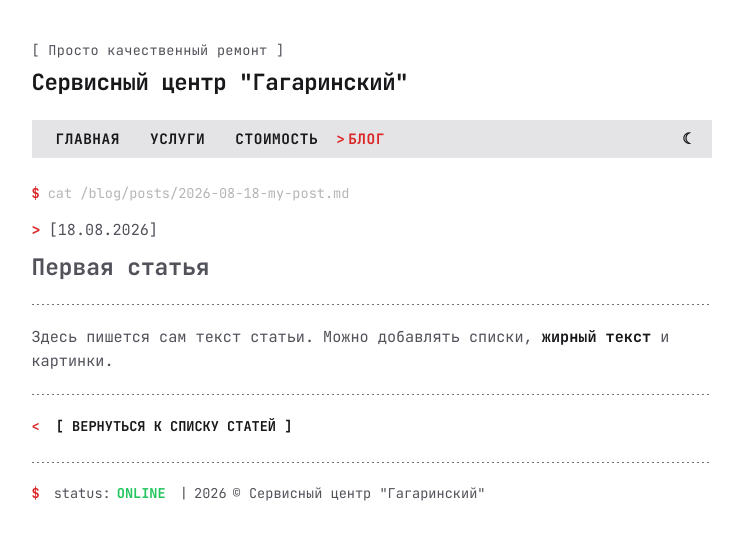
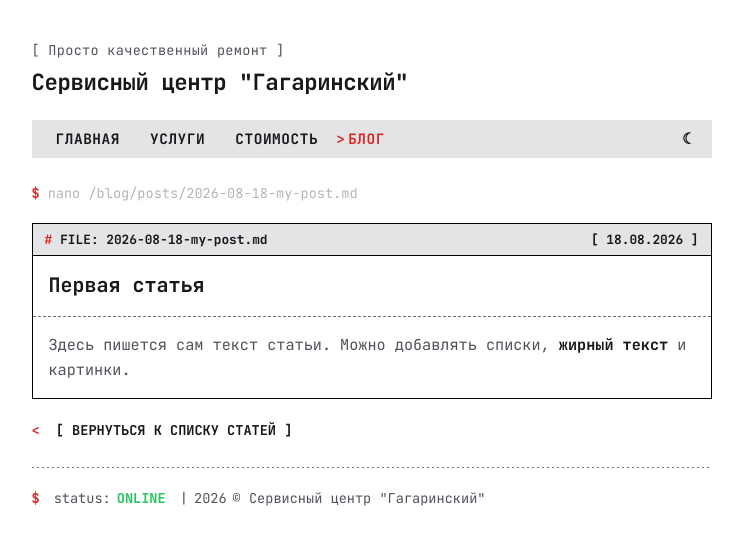
Before and after one commit to polinom11/polinom11.github.io, a Jekyll site: the page built from _posts/2026-08-18-my-post.md, in a window 1280 px wide. Shown: the top 545 px of the page, without its empty margins (261-1004 px from the left). Built offline with Jekyll 4.4.1, drawn with Linux system fonts in a browser that asks for light colours.

Commit message:
Update post.html

```diff
--- a/_layouts/post.html
+++ b/_layouts/post.html
@@ -60,34 +60,35 @@ layout: null
     </div>
 
     <main class="post-section">
-        <article>
         <p class="term-command">
-                <span class="prompt">$</span>cat /blog/posts/{{ page.path | split: '/' | last }}
+            <span class="prompt">$</span>nano /blog/posts/{{ page.path | split: '/' | last }}
         </p>
 
-            <header class="post-header">
-                <div class="post-meta" style="margin-bottom: 8px;">
-                    <span class="prompt">></span>[{{ page.date | date: "%d.%m.%Y" }}]
-                    {% if page.author %} | <span class="prompt">></span>АВТОР: {{ page.author }}{% endif %}
-                    {% if page.category %} | <span class="prompt">></span>КАТЕГОРИЯ: {{ page.category }}{% endif %}
+        <article class="tui-window">
+            <div class="tui-window-header">
+                <div><span class="prompt">#</span>FILE: {{ page.path | split: '/' | last }}</div>
+                <div>[ {{ page.date | date: "%d.%m.%Y" }} ]</div>
             </div>
+
+            <div class="tui-window-title">
                 <h1>{{ page.title }}</h1>
-            </header>
+                {% if page.author %}
+                <div class="tui-window-meta">
+                    <span class="prompt">></span>АВТОР: {{ page.author }}
+                </div>
+                {% endif %}
+            </div>
 
-            <div class="hr-dashed"></div>
-
-            <div class="post-content">
+            <div class="tui-window-body post-content">
                 {{ content }}
             </div>
-
-            <div class="hr-dashed"></div>
+        </article>
 
         <div style="margin-top: 20px;">
             <a href="/blog.html" class="back-link">
                 <span class="prompt"><</span> [ ВЕРНУТЬСЯ К СПИСКУ СТАТЕЙ ]
             </a>
         </div>
-        </article>
     </main>
 
     <div class="hr-dashed"></div>
```
Lines whose indentation alone changed are shown as unchanged.
